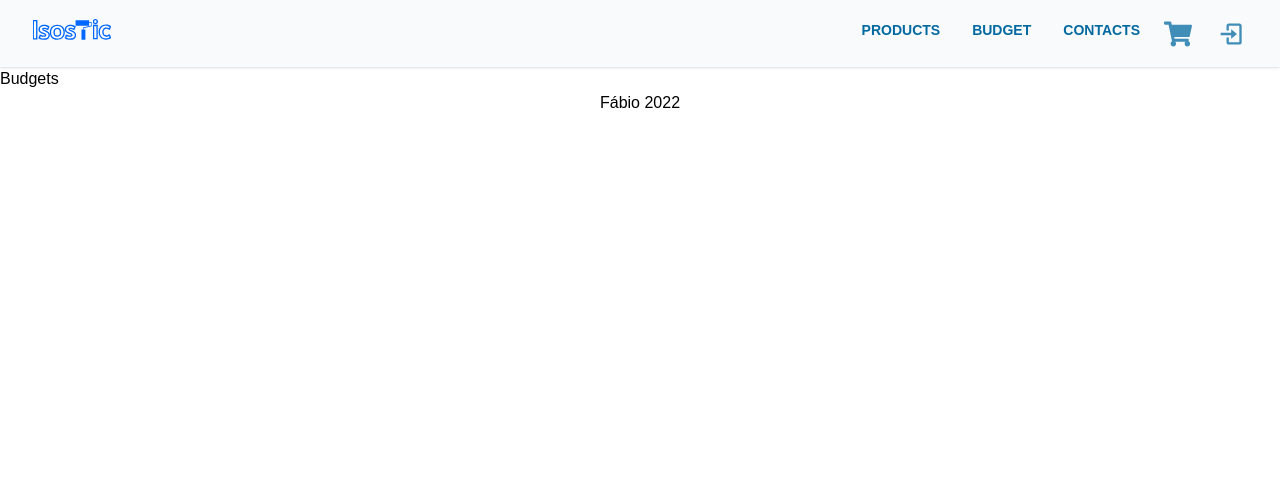
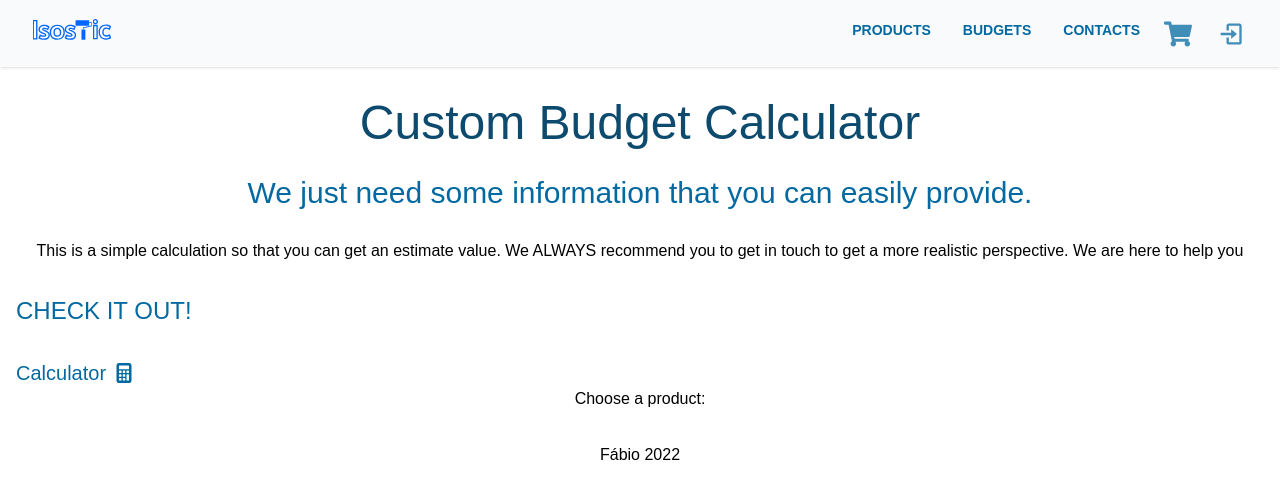
Before and after one commit to Fabio-Cristovao/e-commerce-app, a React (Create React App) app in the folder isostic-frontend/: page /budgets in a window 1280 px wide. Shown: the top 498 px of the page. Built offline with nearby package versions, Linux system fonts and the light colour scheme.

Commit message:
budgets layout started

```diff
--- a/isostic-frontend/src/Screens/Budgets.tsx
+++ b/isostic-frontend/src/Screens/Budgets.tsx
@@ -1,7 +1,29 @@
 import React from 'react'
+import { BsFillCalculatorFill } from "react-icons/bs";
 
 export default function Budgets() {
     return (
-        <div>Budgets</div>
+        <div className='container'>
+            <div className='text-center my-8 space-y-7'>
+                <h4 className='text-5xl text-sky-900'>
+                    Custom Budget Calculator
+                </h4>
+                <h6 className='text-3xl text-sky-700'>
+                    We just need some information that you can easily provide.
+                </h6>
+                <p>This is a simple calculation so that you can get an estimate value. We ALWAYS recommend you to get in touch to get a more realistic perspective. We are here to help you  </p>
+            </div>
+            <h5 className='text-2xl text-sky-700 uppercase ml-4'>Check it out!</h5>
+            <div className=' my-8'>
+                <div className="ml-4 text-sky-700 text-xl flex items-center space-x-2">
+                    <span>Calculator</span>
+                    <span><BsFillCalculatorFill /></span>
+                </div>
+                <form action="" className="flex flex-col justify-center items-center">
+                    <label htmlFor="Product-type">Choose a product:</label>
+                </form>
+            </div>
+        </div>
+
     )
 }
--- a/isostic-frontend/src/Screens/Contacts.tsx
+++ b/isostic-frontend/src/Screens/Contacts.tsx
@@ -9,7 +9,7 @@ export default function Contacts() {
             <h1 className="text-5xl text-sky-600 font-bold text-center py-10">We are here for you!</h1>
             <div className="flex w-full min-h-screen justify-center items-center">
                 <div className=" flex flex-col space-y-5 lg:flex-row lg:justify-between lg:space-y-0
-                 bg-sky-700 w-full max-w-6xl p-8 rounded-md shadow-lg ">
+                 bg-sky-700 w-full max-w-6xl p-8 rounded-md drop-shadow-lg ">
                     <div className="flex flex-col space-y-8 justify-between text-slate-50 lg:max-w-xl">
                         <div>
                             <h1 className="font-bold text-5xl tracking-wide text-center mb-6">Get in touch!</h1>
@@ -64,7 +64,7 @@ export default function Contacts() {
 
                             </div>
                             <div className="flex justify-center">
-                                <textarea className="ring-1 ring-stone-400 w-full rounded-md px-4 py-2 outline-none focus:ring-2 focus:ring-sky-700" name="" id="" rows="5" placeholder="Your message..."></textarea>
+                                <textarea className="ring-1 ring-stone-400 w-full rounded-md px-4 py-2 outline-none focus:ring-2 focus:ring-sky-700" rows="5" placeholder="Your message..."></textarea>
                             </div>
                             <button className="inline-block self-end bg-sky-700 text-white font-bold rounded-lg px-6 py-2 uppercase">
                                 Send message
@@ -73,7 +73,6 @@ export default function Contacts() {
                     </div>
                 </div>
             </div>
-
         </>
     )
 }
--- a/isostic-frontend/src/Screens/Home.tsx
+++ b/isostic-frontend/src/Screens/Home.tsx
@@ -1,7 +1,5 @@
 import React from 'react'
 import { Link } from 'react-router-dom'
-import HeroCarousel from '../components/Carousel'
-import BlendModeSlider from '../components/HeroSlider'
 
 export default function Home() {
 
--- a/isostic-frontend/src/Screens/Navbar.tsx
+++ b/isostic-frontend/src/Screens/Navbar.tsx
@@ -49,11 +49,11 @@ export default function Navbar() {
                             <li className="nav-item">
                                 <Link
                                     className="px-3 py-2 flex items-center text-base uppercase font-bold  text-sky-700 hover:opacity-75"
-                                    to="/budget"
+                                    to="/budgets"
                                 >
                                     <i className="fab fa-twitter text-lg leading-lg text-sky-700 opacity-75">
                                     </i>
-                                    <span className="ml-2 text-sm">Budget</span>
+                                    <span className="ml-2 text-sm">Budgets</span>
                                 </Link>
                             </li>
                             <li className="nav-item">
```
